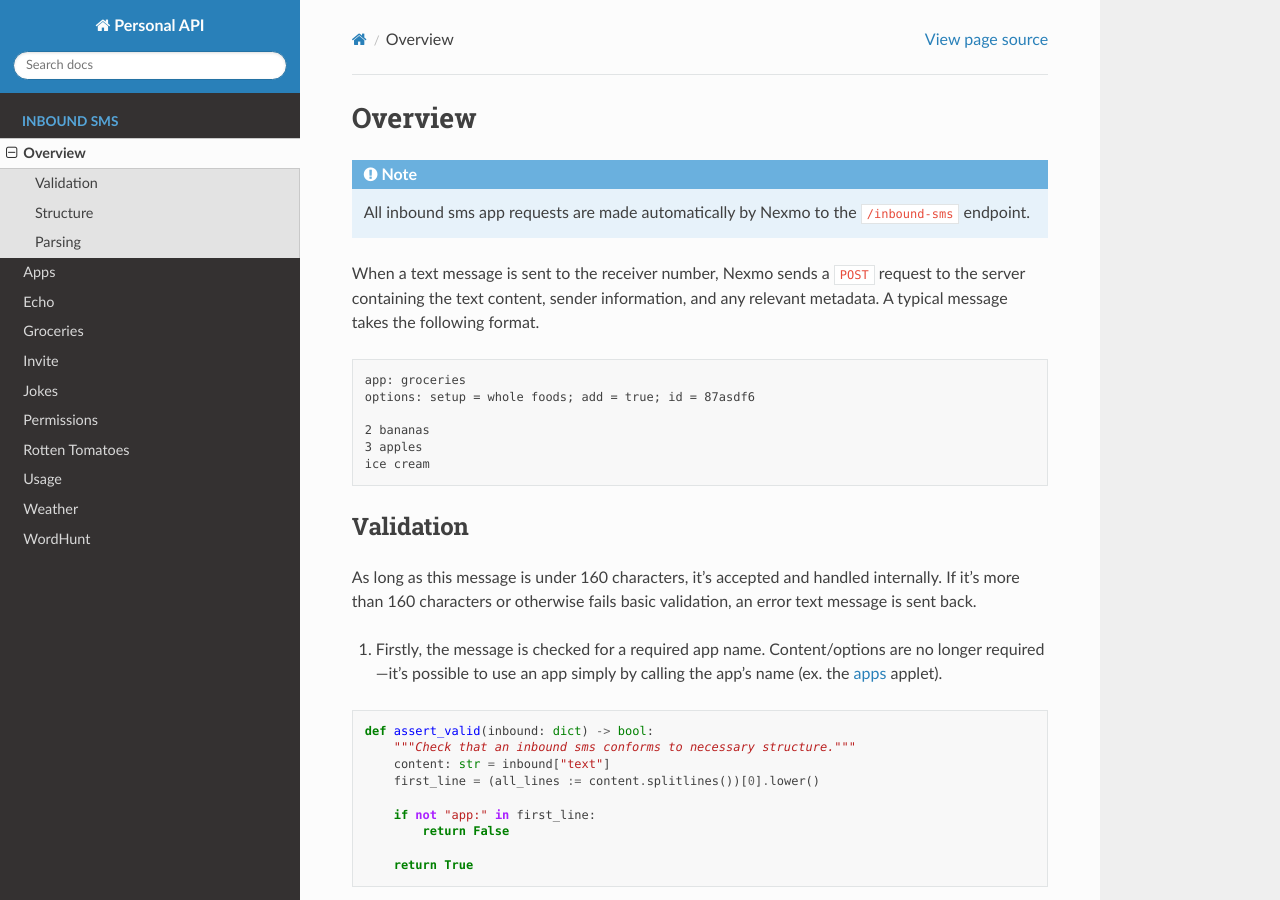
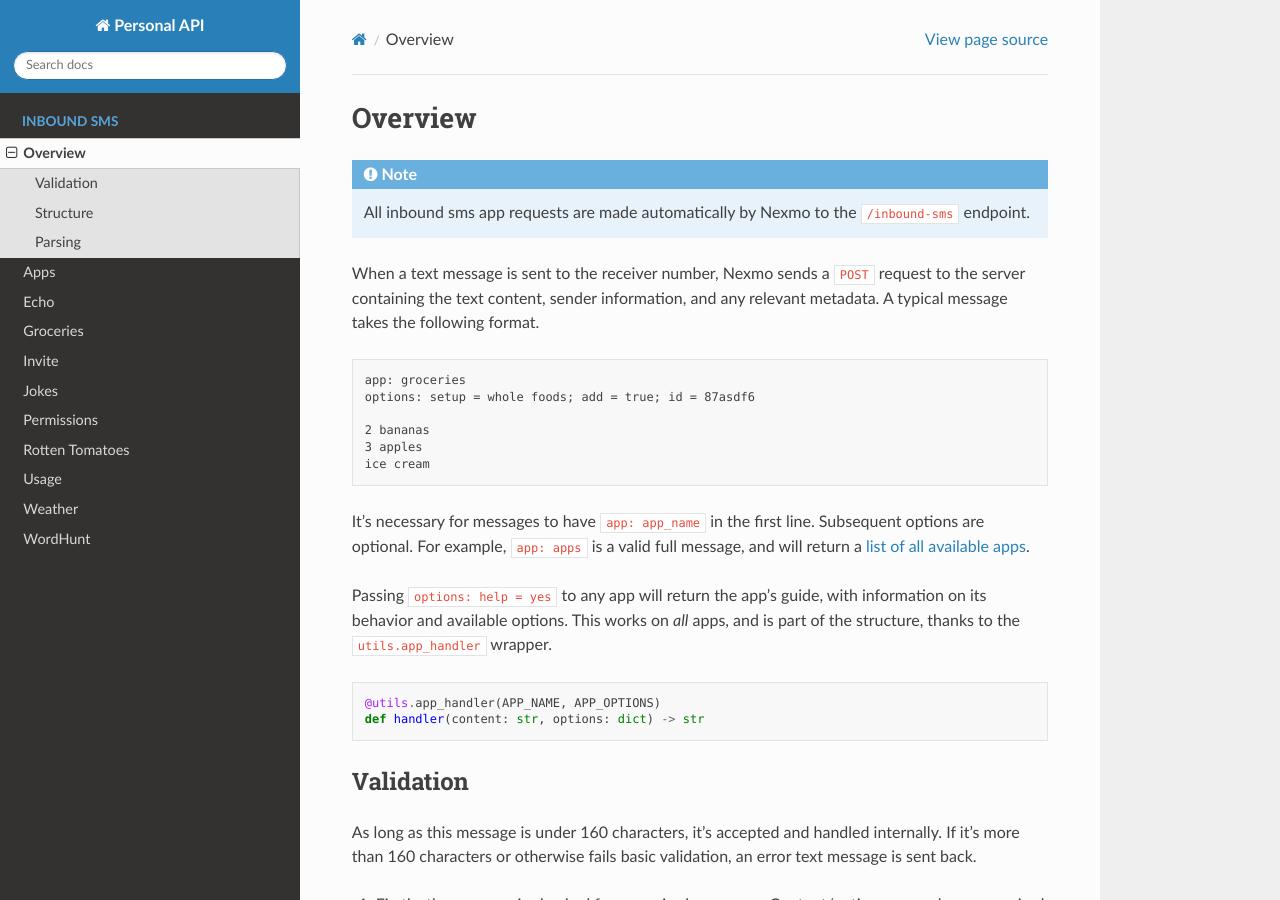
Before and after one commit to preritdas/jeeves, a Sphinx documentation site: the page built from docs/source/inbound-sms/overview.md, in a window 1280 px wide and 900 px high. Built offline with Sphinx 7.4.7 and the Read the Docs theme 2.0.0, drawn with Linux system fonts in a browser that asks for light colours.

Commit message:
Update docs.

````diff
--- a/docs/source/inbound-sms/overview.md
+++ b/docs/source/inbound-sms/overview.md
@@ -16,6 +16,16 @@ options: setup = whole foods; add = true; id = 87asdf6
 3 apples
 ice cream
 ```
+
+It's necessary for messages to have `app: app_name` in the first line. Subsequent options are optional. For example, `app: apps` is a valid full message, and will return a [list of all available apps](apps.md).
+
+Passing `options: help = yes` to any app will return the app's guide, with information on its behavior and available options. This works on _all_ apps, and is part of the structure, thanks to the `utils.app_handler` wrapper.
+
+```python
+@utils.app_handler(APP_NAME, APP_OPTIONS)
+def handler(content: str, options: dict) -> str
+```
+
 
 ## Validation
 
````
Also changed, not shown: docs/source/inbound-sms/groceries.md (+6 -0 lines), docs/source/index.md (+7 -1 lines).
